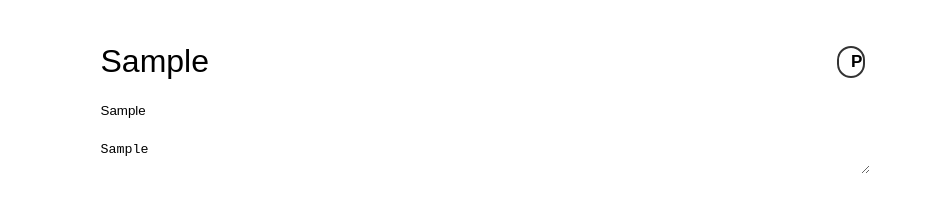
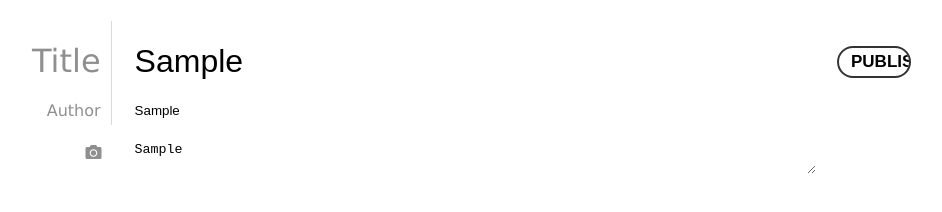
Before and after one commit to jamesderrick/fp_lap2_pairs_assignment, a plain HTML site: page client/index.html in a window 1280 px wide. Both pictures are taken after typing "Sample", "Sample", "Sample" into the empty fields and a click on the input "publish". Shown: the whole page, without its empty margins (179-1121 px from the left). Drawn offline with Linux system fonts and the light colour scheme.

Commit message:
hide/show labels on text input

```diff
--- a/client/assets/css/style.css
+++ b/client/assets/css/style.css
@@ -7,10 +7,43 @@ body {
 }
 
 .container {
-    width: 767px;
+    width: 900px;
     margin: auto;
     padding: 21px 0;
     position: relative;
+    display: flex;
+}
+
+.container .labels {
+    flex: 1
+}
+
+.container .labels div {
+    border-right: 1px solid rgba(0,0,0,.15);
+    text-align: right;
+    color: rgba(0,0,0,.44);
+    opacity: 0;
+}
+
+.container .labels .title-label {
+    font-size: 32px;
+    padding: 21px 10px 21px 21px;
+}
+
+.container .labels .author-label {
+    padding-right: 10px;
+    padding-bottom: 5px;
+}
+
+.container .labels .content-label {
+    padding-right: 10px;
+    padding-bottom: 5px;
+    border: none;
+    padding-top: 18px;
+}
+
+.container #postForm {
+    flex: 9
 }
 
 #postForm input[id="postTitle"],
@@ -18,7 +51,7 @@ body {
 #postForm input[id="postContent"],
 #postForm textarea {
     display: block;
-    width: 100%;
+    width: 85%;
     border: none;
     margin: 21px 21px 12px;
     position: relative;
@@ -50,37 +83,8 @@ body {
     font-size: 32px;
 }
 
-#postForm h1 {
-    position: relative;
-}
-
-#postForm h1::before {
-    position: absolute;
-    left: 0;
-    right: 0;
-    content: attr(data-placeholder);
-    color: rgba(0,0,0,.44);
-    font-weight: 400;
-    white-space: nowrap;
-    text-overflow: ellipsis;
-    overflow: hidden;
-    pointer-events: none;
-}
-
-#postForm input[id="postTitle"]::after {
-    position: absolute;
-    content: attr(data-label);
-    color: rgba(0,0,0,.44);
-    border-right: 1px solid rgba(0,0,0,.15);
-    right: 100%;
-    top: -6px;
-    bottom: -6px;
-    padding: 6px 12px;
-    font-weight: 400;
-    margin: 0 21px;
-    opacity: 0;
-    visibility: hidden;
-    transition: opacity .15s ease;
+#postForm .title-label {
+   display: inline-block;
 }
 
 .container h1 {
@@ -107,3 +111,7 @@ address time::before {
 .container p {
     margin: 12px 21px;
 }
+
+.show {
+    opacity: 1 !important;
+}
--- a/client/assets/js/index.js
+++ b/client/assets/js/index.js
@@ -5,6 +5,35 @@ if(url.includes('#')) {
 } else {
     let form = document.getElementById('postForm');
     form.addEventListener('submit', postData)
+
+    // Show Title Label when inputting title
+    const titleInput = document.getElementById('postTitle');
+    titleInput.addEventListener('input', (e) => {
+        const titleLabel = document.querySelector('.title-label');
+        showLabel(titleInput,titleLabel);
+    })
+
+    // Show Author Label when inputting your name
+    const authorInput = document.getElementById('postAuthor');
+    authorInput.addEventListener('input', (e) => {
+        const authorLabel = document.querySelector('.author-label');
+        showLabel(authorInput,authorLabel);
+    })
+
+    // Show Content Icon when inputting content
+    const contentInput = document.getElementById('postContent');
+    contentInput.addEventListener('input', (e) => {
+        const conentLabel = document.querySelector('.content-label');
+        showLabel(contentInput,conentLabel);
+    })
+}
+
+function showLabel(input,label) {
+    if(input.value !== '') {
+        label.classList.add('show')
+    } else {
+        label.classList.remove('show')
+    }
 }
 
 async function postData(e) {
--- a/client/index.html
+++ b/client/index.html
@@ -6,12 +6,18 @@
     <meta name="viewport" content="width=device-width, initial-scale=1.0">
     <title>Document</title>
     <link rel="stylesheet" href="assets/css/style.css">
+    <link rel="stylesheet" href="https://pro.fontawesome.com/releases/v5.10.0/css/all.css" integrity="sha384-AYmEC3Yw5cVb3ZcuHtOA93w35dYTsvhLPVnYs9eStHfGJvOvKxVfELGroGkvsg+p" crossorigin="anonymous"/>
     <script defer src="assets/js/index.js"></script>
 </head>
 <body>
     <section id='main-content'>
 
         <div class="container">
+            <div class="labels">
+                <div class="title-label">Title</div>
+                <div class="author-label">Author</div>
+                <div class="content-label"><i class="fas fa-camera"></i></div>
+            </div>
             <form id="postForm">
                 <input type="text" id="postTitle" name="title" placeholder="Title" autocomplete="off">
                 <input type="text" id="postAuthor" name="authorName" placeholder="Your name" autocomplete="off">
```
